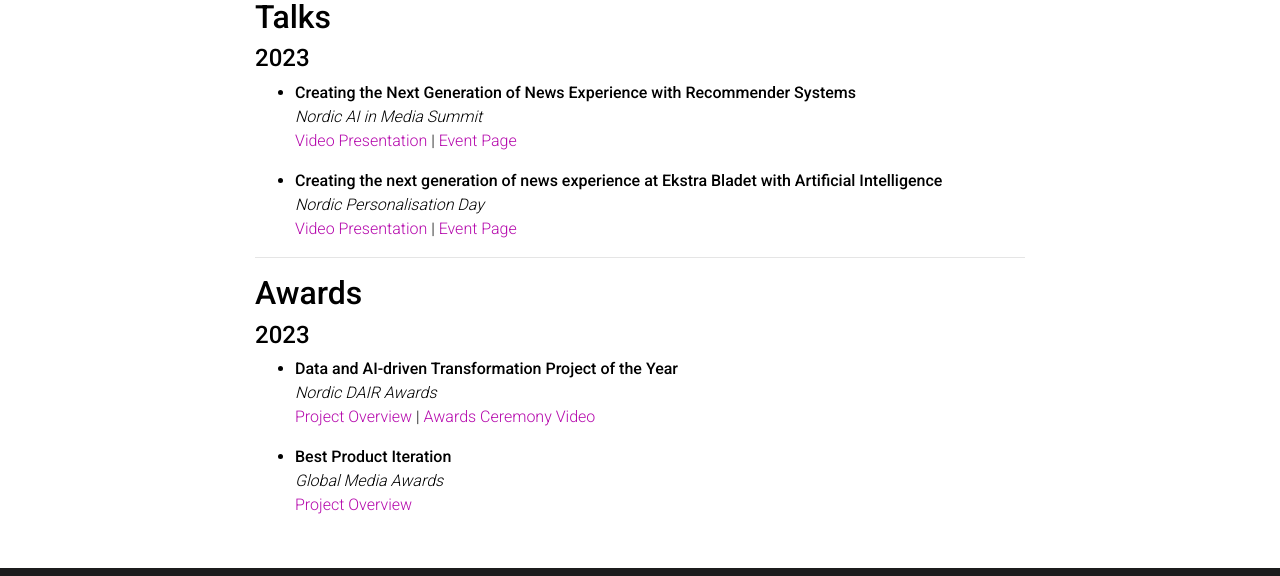
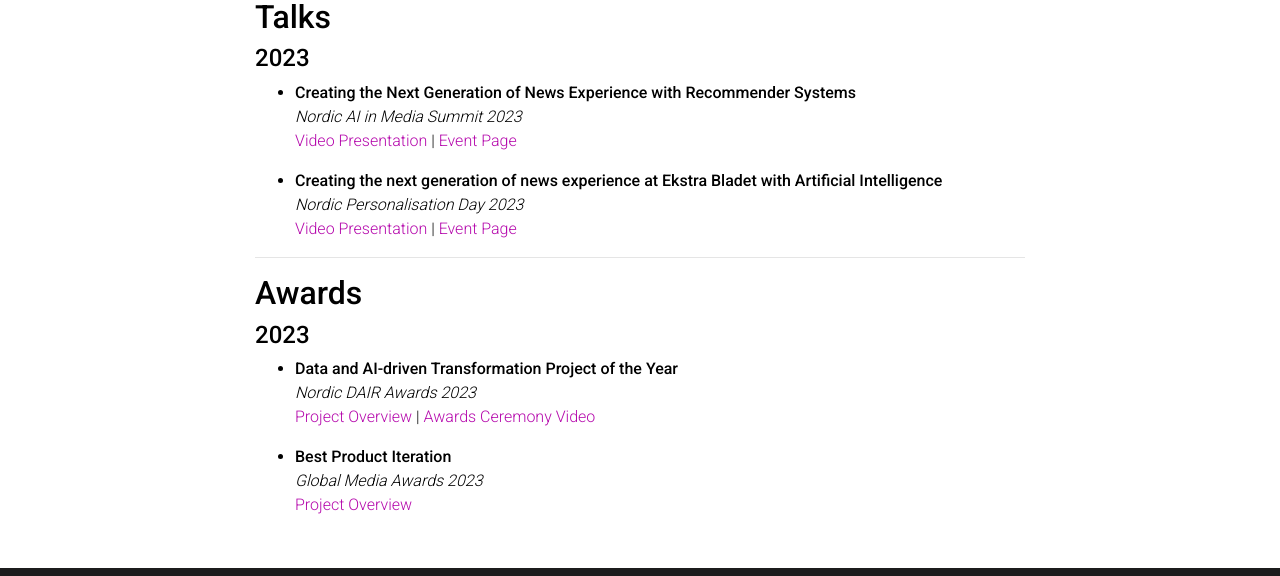
Before and after one commit to johanneskruse/johanneskruse.github.io, a Jekyll site: the page built from _pages/2_publications.md, in a window 1280 px wide and 1280 px high. Shown: the part 677-1253 px from the top of the window. Built offline with Jekyll 4.4.1, drawn with Linux system fonts in a browser that asks for light colours; comment, search, counter and statistics services are not loaded; a style sheet for code colours, icons or effects is not loaded.

Commit message:
adding years

```diff
--- a/_pages/2_publications.md
+++ b/_pages/2_publications.md
@@ -35,12 +35,12 @@
 #### **2023**
 <!-- 2023-05-09 -->
 - **Creating the Next Generation of News Experience with Recommender Systems** \
-  *Nordic AI in Media Summit* \
+  *Nordic AI in Media Summit 2023* \
   [Video Presentation](https://www.youtube.com/watch?v=i9hcu3Szo7w) | [Event Page](https://www.nordicaijournalism.com/nordicaimediasummit)
 
 <!-- 2023-03-30 -->
 - **Creating the next generation of news experience at Ekstra Bladet with Artificial Intelligence** \
-  *Nordic Personalisation Day* \
+  *Nordic Personalisation Day 2023* \
   [Video Presentation](https://youtu.be/piCuYLEYQZc?si=1GjFBCl9-lRsfE1Q&t=13492) | [Event Page](https://sites.google.com/schibsted.com/personalisationday/home)
 
 ----
@@ -49,9 +49,9 @@
 
 #### **2023**
 - **Data and AI-driven Transformation Project of the Year** \
-  *Nordic DAIR Awards* \
+  *Nordic DAIR Awards 2023* \
   [Project Overview](https://dairawards.com/winners-2023/#organisation-category-winners) | [Awards Ceremony Video](https://www.youtube.com/watch?v=zNUN3ZubxOs&t=104s)
 
 - **Best Product Iteration** \
-  *Global Media Awards* \
+  *Global Media Awards 2023* \
   [Project Overview](https://www.inma.org/best-practice/Best-Product-Iteration/2023-180/The-Platform-Intelligence-in-News-project-PIN)
```
